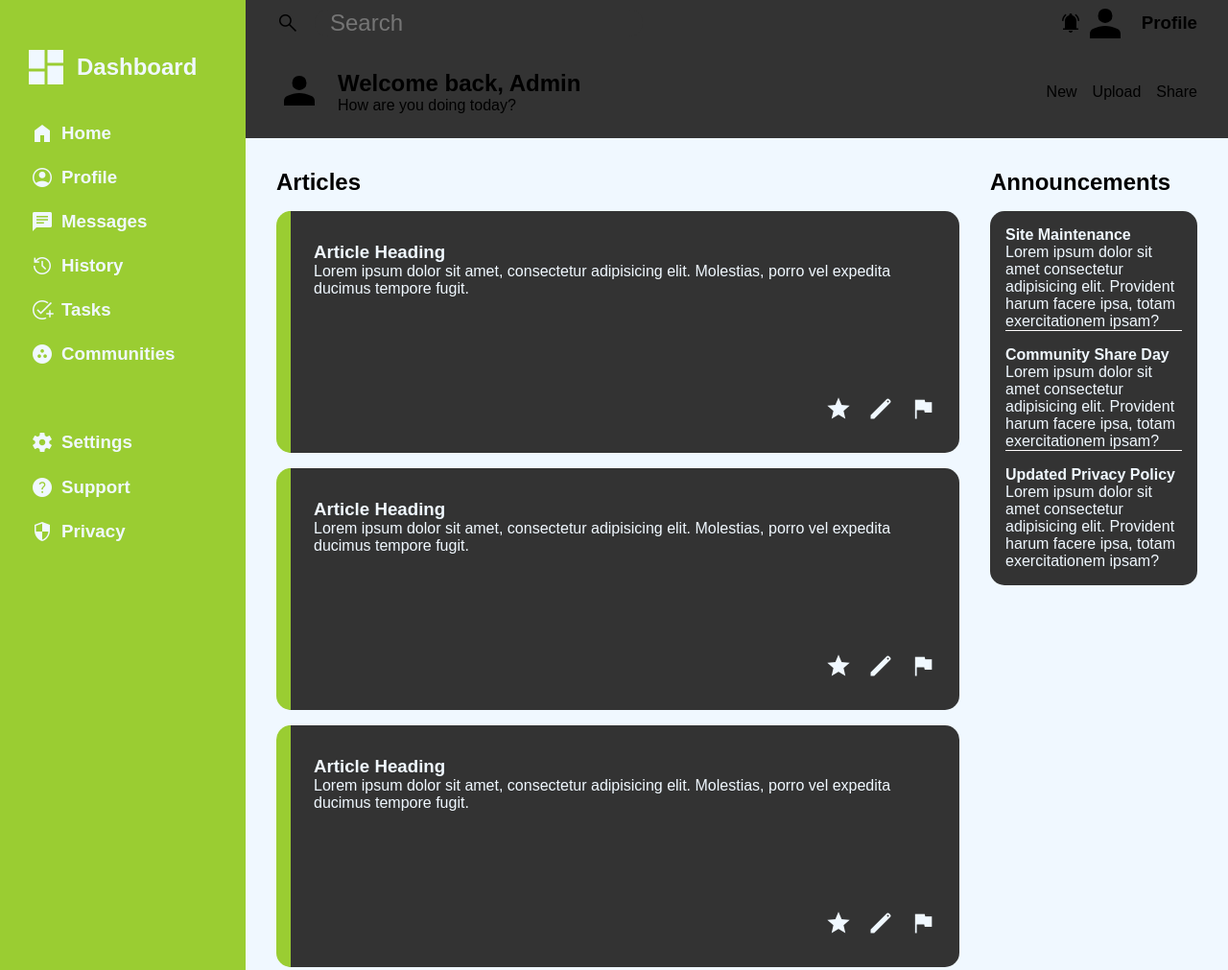
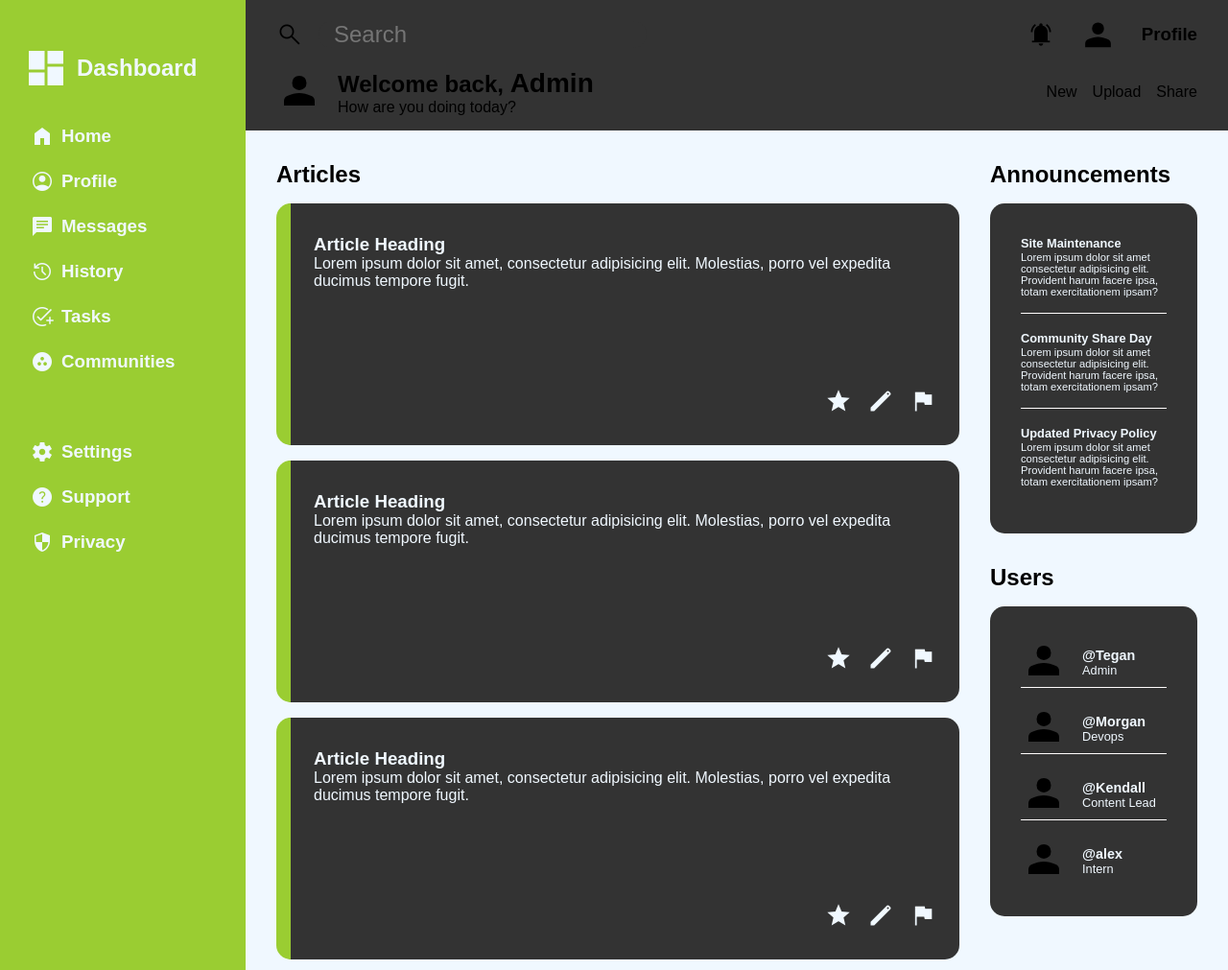
Before and after one commit to Kan1shak/admin-page, a plain HTML site: page index.html in a window 1280 px wide. Shown: the top 1011 px of the page at 96% size. Drawn offline with nearby package versions, Linux system fonts and the light colour scheme.

Commit message:
fix content-sidebar taking full width and header-profile-button alignment issue

```diff
--- a/index.html
+++ b/index.html
@@ -85,10 +85,8 @@
                         <span class="material-symbols-outlined">
                             notifications_active
                             </span>
-                        <div class="profile-button">
-                            <img src="images/profile.svg" alt="">
-                            <h3>Profile</h3>
-                        </div>
+                        <img src="images/profile.svg" alt="" height="40px">
+                        <h3>Profile</h3>
                     </div>
                 </div>
                 <div class="header-bottom">
@@ -182,8 +180,8 @@
                     </div>
                 </div>
                 <div class="content-sidebar">
+                    <h2 class="content-heading">Announcements</h2>
                     <div class="announcement-container">
-                        <h2 class="content-heading">Announcements</h2>
                         <div class="announcements">
                             <div class="announcement-item">
                                 <h4>Site Maintenance</h4>
--- a/style.css
+++ b/style.css
@@ -20,6 +20,7 @@ h1,h2,h3,h4 {
 .main-container {
     display:grid;
     grid-template-columns: 1fr 4fr;
+    min-height: 100vh;
 }
 
 .sidebar {
@@ -74,6 +75,11 @@ h1,h2,h3,h4 {
     background-color: #333;
     display: grid;
     grid-template-rows: 1fr 2fr;
+    padding-top: 1rem;
+}
+
+.header span {
+    font-size: 1.75rem;
 }
 
 .header-top {
@@ -115,16 +121,18 @@ h1,h2,h3,h4 {
     display: flex;
     gap: 0.75rem;
     align-items: center;
-    flex: 13;
-    justify-content: flex-end;
 }
 
 .profile-section span {
     flex: 1;
 }
 
-.profile-section div {
+.profile-section img {
     flex: 1;
+}
+
+.profile-section h3 {
+    flex: 0;
 }
 
 .header-bottom {
@@ -150,24 +158,33 @@ h1,h2,h3,h4 {
 }
 
 .content-sidebar {
-    display: grid;
-    grid-template-rows: repeat(2, min(200px, 1fr));
     background-color: aliceblue;
-}
-
-.announcement-container {
     padding: 1rem;
 }
 
 .announcements {
     margin-top: 1rem;
     display: grid;
-    grid-template-rows: repeat(auto-fill, minmax(50px, 1fr));
-    padding: 1rem;
+    grid-template-rows: repeat(auto-fit, minmax(50px, 1fr));
+    justify-content: flex-start;
+    padding: 2rem;
     gap: 1rem;
     border-radius: 15px;
     background-color: #333;
     color: aliceblue;
+
+}
+
+.announcements .announcement-item {
+    padding-bottom: 1rem;
+}
+
+
+.announcements .announcement-item h4 {
+    font-size: 0.8rem;
+}
+.announcement-item p {
+    font-size: 0.7rem;
 }
 
 .announcements > *:not(:last-child) {
@@ -175,14 +192,14 @@ h1,h2,h3,h4 {
 }
 
 .users-container {
-    padding: 1rem;
+    margin-top: 2rem;
 }
 
 .user-list {
     margin-top: 1rem;
     display: grid;
     grid-template-rows: repeat(auto-fill, minmax(50px, 1fr));
-    padding: 1rem;
+    padding: 2rem;
     gap: 1rem;
     border-radius: 15px;
     background-color: #333;
@@ -197,6 +214,15 @@ h1,h2,h3,h4 {
     display: flex;
     align-items: center;
     gap: 1rem;
+}
+
+.user-item p:first-child {
+    font-size: 0.9rem;
+    font-weight: bold;
+}
+
+.user-item p:last-child {
+    font-size: 0.8rem;
 }
 .content {
     display: grid;
```
